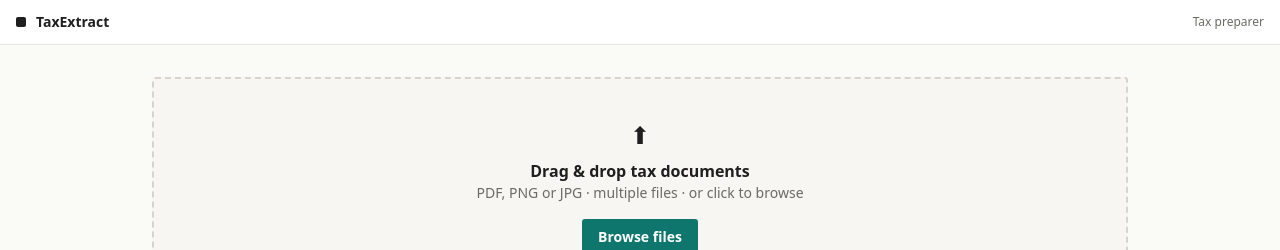
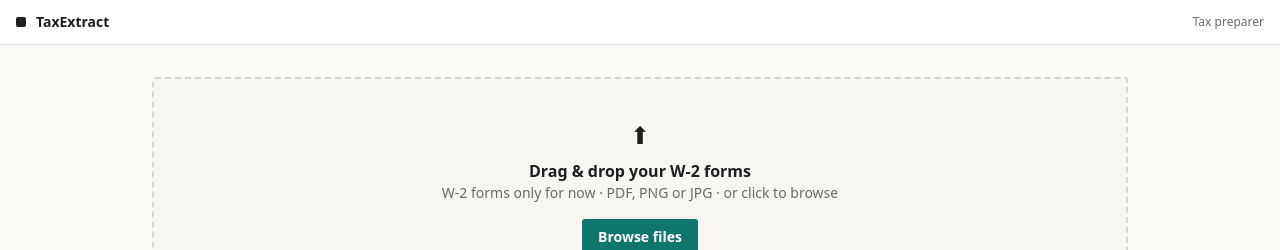
Before and after one commit to AndresL230/taxform_automation, a React (Vite) app: page / in a window 1280 px wide. Shown: the top 250 px of the page. Built offline with nearby package versions, Linux system fonts and the light colour scheme; a web font is replaced by a local one.

Commit message:
feat: state W-2 only scope in the upload zone copy

```diff
--- a/src/components/UploadZone.tsx
+++ b/src/components/UploadZone.tsx
@@ -16,8 +16,8 @@ export default function UploadZone({ onFiles }: { onFiles: (files: File[]) => vo
       className={`rounded-[3px] border-2 border-dashed bg-paper-2 p-10 text-center ${dragOver ? 'border-accent' : 'border-[#d7d4cc]'}`}
     >
       <div className="text-2xl">⬆</div>
-      <div className="mt-2 text-base font-semibold text-ink">Drag &amp; drop tax documents</div>
-      <div className="text-sm text-muted">PDF, PNG or JPG · multiple files · or click to browse</div>
+      <div className="mt-2 text-base font-semibold text-ink">Drag &amp; drop your W-2 forms</div>
+      <div className="text-sm text-muted">W-2 forms only for now · PDF, PNG or JPG · or click to browse</div>
       <button
         type="button"
         onClick={() => inputRef.current?.click()}
```
